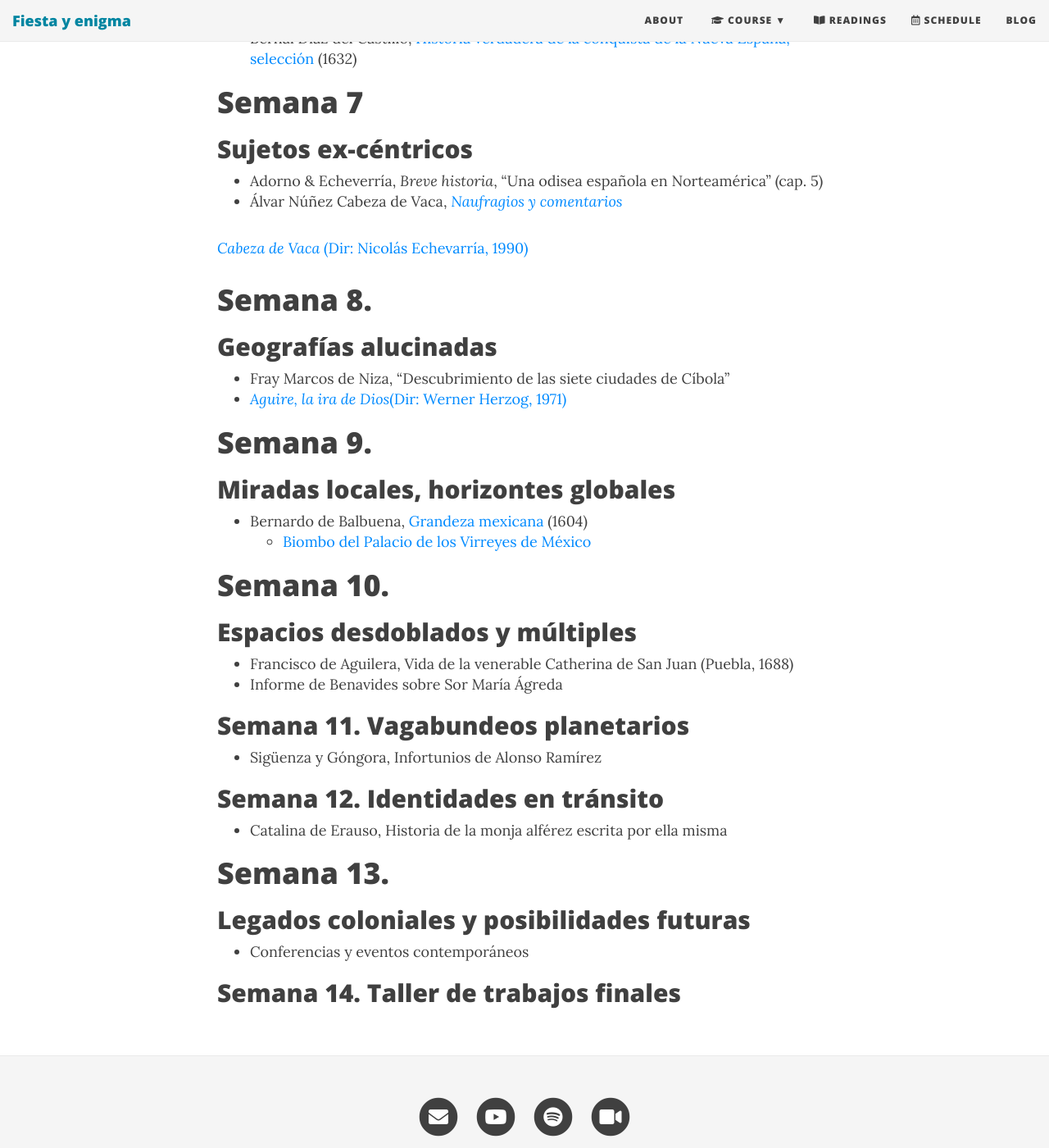
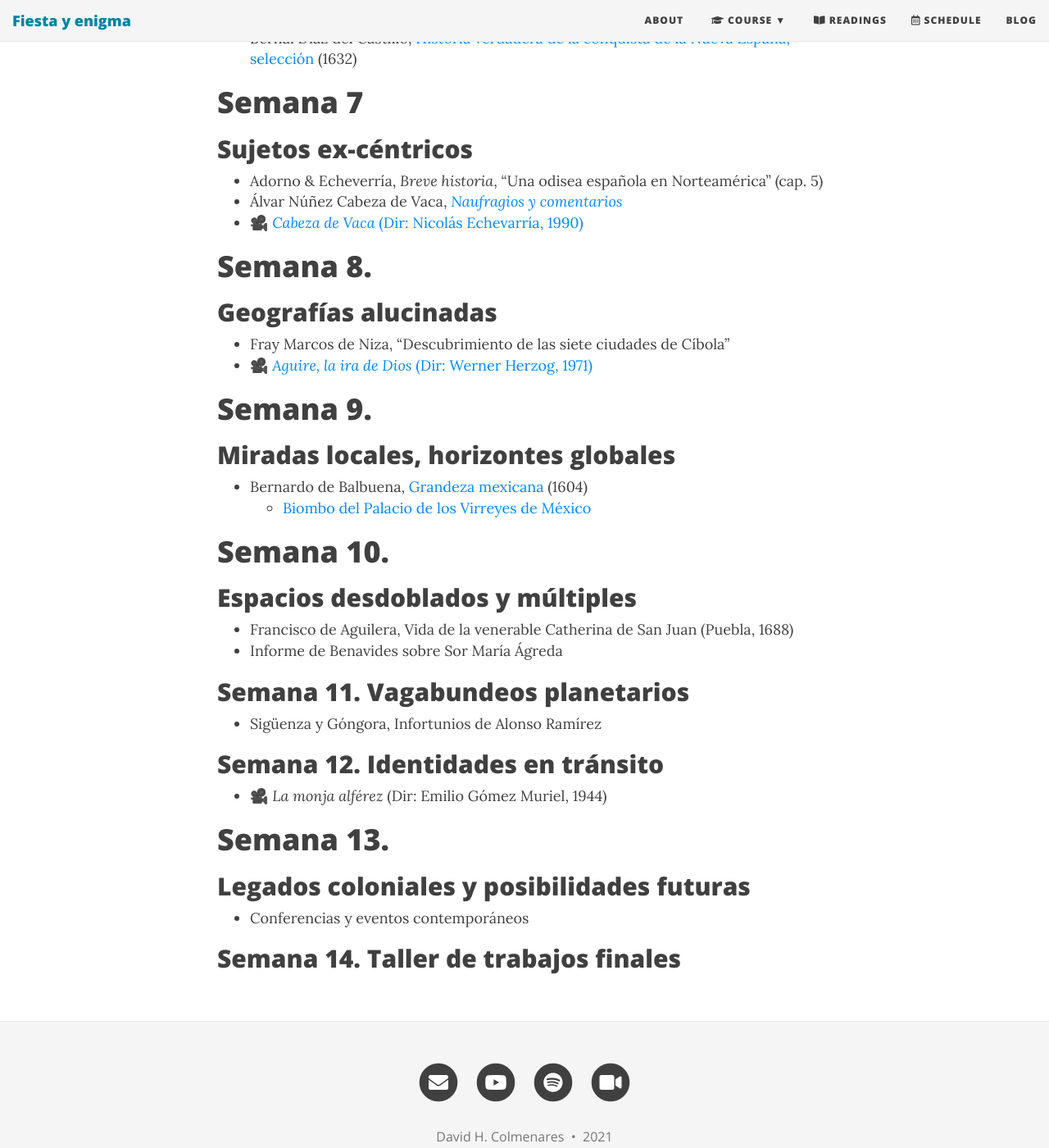
Before and after one commit to Hipomenes/ls452, a Jekyll site: the page built from syllabus.md, in a window 1280 px wide and 1400 px high, scrolled down 2834 px. Shown: the whole window at 82% size. Built offline with Jekyll 4.4.1, drawn with Linux system fonts in a browser that asks for light colours; nearby versions of some CDN libraries.

Commit message:
Update syllabus.md

```diff
--- a/syllabus.md
+++ b/syllabus.md
@@ -34,7 +34,7 @@
 
 - Adorno & Echeverría, *Breve historia*, “Las polémicas sobre la posesión de las Indias” (cap. 3)
 - Bartolomé de las Casas, [*Brevísima relación de las destrucción de las Indias*, selección](https://drive.google.com/open?id=16fXW5kJKYfivZrQdTBea9kLmKCl7F2RK) (1540s)
-    - [Grabados de Theodor de Bry](https://commons.wikimedia.org/wiki/Category:Prints_from_Bartolom%C3%A9_de_las_Casas_Regionum) (Fráncfort, 1598)
+    - 🎨︁ [Grabados de Theodor de Bry](https://commons.wikimedia.org/wiki/Category:Prints_from_Bartolom%C3%A9_de_las_Casas_Regionum) (Fráncfort, 1598)
 
 # Semana 3
 ##  El discurso de Conquista
@@ -68,14 +68,13 @@
 
 - Adorno & Echeverría, *Breve historia*, "Una odisea española en Norteamérica" (cap. 5)
 - Álvar Núñez Cabeza de Vaca, [*Naufragios y comentarios*]()
-
-<i class="fa-solid fa-camera-movie"></i> [*Cabeza de Vaca* (Dir: Nicolás Echevarría, 1990)]()
+- 🎥︁ [*Cabeza de Vaca* (Dir: Nicolás Echevarría, 1990)]()
 
 # Semana 8.
 ## Geografías alucinadas
 
 - Fray Marcos de Niza, “Descubrimiento de las siete ciudades de Cíbola"
-- [*Aguire, la ira de Dios*(Dir: Werner Herzog, 1971)]()
+- 🎥︁ [*Aguire, la ira de Dios* (Dir: Werner Herzog, 1971)]()
 
 
 # Semana 9.
@@ -97,7 +96,7 @@
 
 ## Semana 12. Identidades en tránsito
 
-- Catalina de Erauso, Historia de la monja alférez escrita por ella misma
+- 🎥︁ *La monja alférez* (Dir: Emilio Gómez Muriel, 1944)
 
 # Semana 13.
 ## Legados coloniales y posibilidades futuras
```
